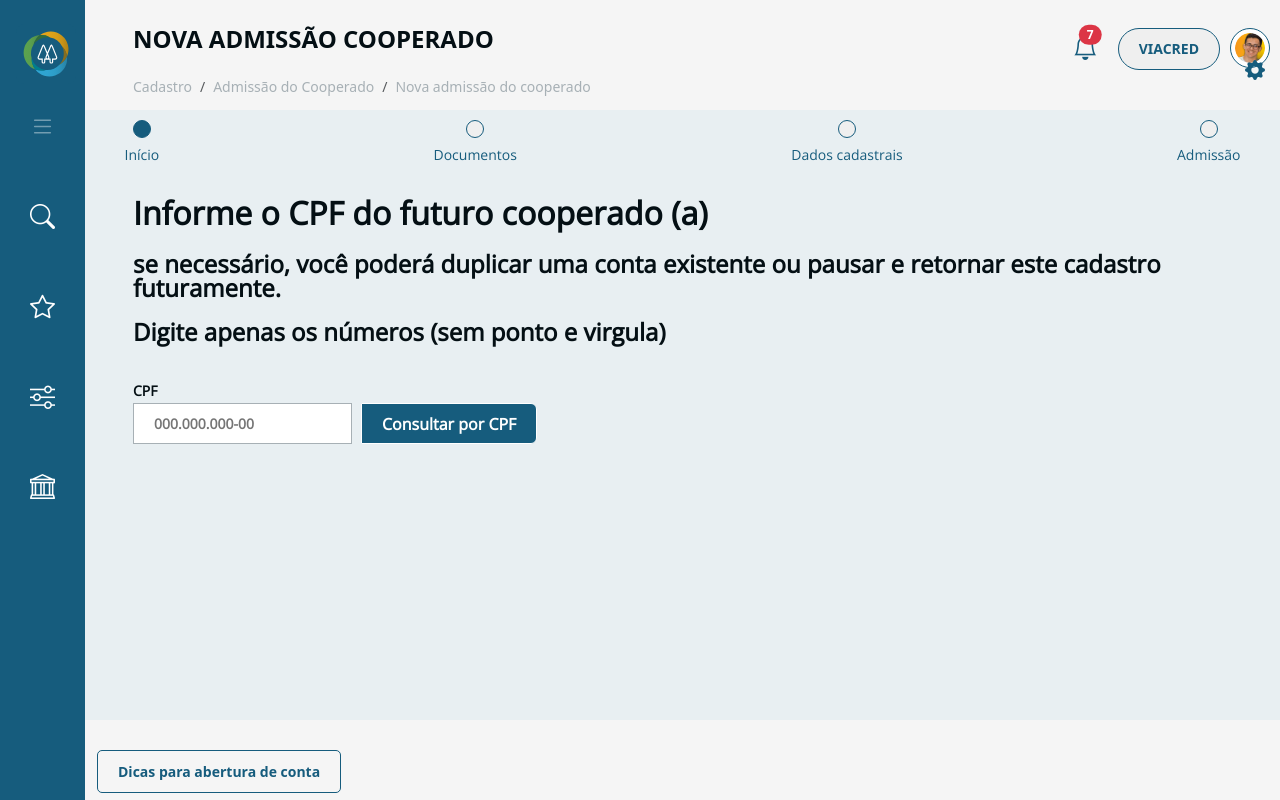
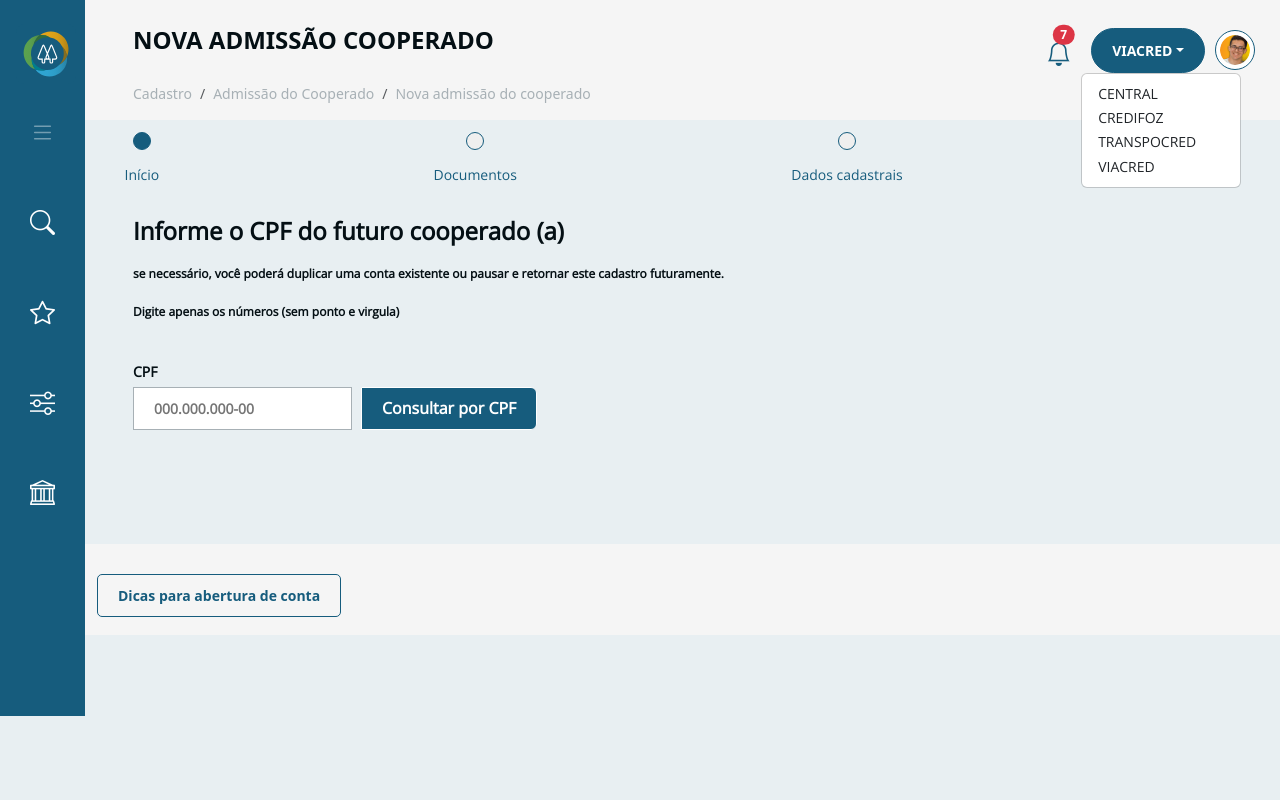
Before and after one commit to MarcosFerreira17/ailos-angular, an Angular app: page /home in a window 1280 px wide. Both pictures are taken after a click on the button "VIACRED". Built offline with nearby package versions, Linux system fonts and the light colour scheme.

Commit message:
add dropdown button

```diff
--- a/src/app/app.module.ts
+++ b/src/app/app.module.ts
@@ -7,6 +7,7 @@ import { AppComponent } from './app.component';
 import { SidebarComponent } from './shared/sidebar/sidebar.component';
 import { HeaderComponent } from './shared/header/header.component';
 import { HomeComponent } from './components/cooperative-admission/home/home.component';
+import { BsDropdownModule } from 'ngx-bootstrap/dropdown';
 
 @NgModule({
   declarations: [
@@ -20,6 +21,7 @@ import { HomeComponent } from './components/cooperative-admission/home/home.comp
     AppRoutingModule,
     BrowserAnimationsModule,
     CollapseModule.forRoot(),
+    BsDropdownModule.forRoot(),
   ],
   providers: [],
   bootstrap: [AppComponent],
--- a/src/app/components/cooperative-admission/home/home.component.html
+++ b/src/app/components/cooperative-admission/home/home.component.html
@@ -1,7 +1,6 @@
-<div class="main-content">
+<div class="main-container">
   <div class="container">
     <div class="steps">
-      <progress id="progress" value="0" max="100"></progress>
       <div class="step-item">
         <button
           class="step-button text-center"
@@ -120,6 +119,7 @@
     </div>
   </div>
 </div>
+
 <footer>
   <div class="container-fluid d-flex">
     <button class="btn-admissao btn-lg" *ngIf="isCollapsedCPF === false">
--- a/src/app/components/cooperative-admission/home/home.component.scss
+++ b/src/app/components/cooperative-admission/home/home.component.scss
@@ -1,14 +1,13 @@
-
-.main-content {
-  height: 75vh;
+.main-container {
   margin-top: 10px;
+  margin-bottom: 70px;
   background-color: var(--background);
   font-family: 'Open Sans', 'Roboto';
 }
 
 .title {
   margin-left: 3rem;
-  font-size: 32px;
+  font-size: 24px;
   font-weight: 700;
   color: var(--gray-scale1);
   margin-bottom: 20px;
@@ -16,7 +15,7 @@
 
 .description {
   font-family: 'Open Sans';
-  font-size: 24px;
+  font-size: 12px;
   font-weight: 600;
   color: var(--gray-scale1);
   margin-top: 20px;
@@ -81,7 +80,7 @@
 
 
 footer {
-  height:10vh;
+  height:91px;
   background-color: #f5f5f5;
 }
 
@@ -109,7 +108,6 @@ footer input{
 
 footer input:checked {
   background-color: var(--secondary-color);
-
 }
 
 .offcanvas-title{
--- a/src/app/shared/header/header.component.html
+++ b/src/app/shared/header/header.component.html
@@ -12,21 +12,41 @@
           </span>
         </a>
       </div>
-      <button type="button" class="btn-cred">VIACRED</button>
-
-      <div class="profile-img position-relative">
-        <a href="">
-          <img
-            src="assets/imgs/profile-pic.png"
-            class="img-fluid img-thumbnail"
-            alt="Profile picture"
-          />
-          <span
-            class="position-absolute top-100 start-50 translate-middle badge rounded-pill"
-          >
-            <i class="bi bi-gear-fill"></i>
-          </span>
-        </a>
+      <div class="btn-group" dropdown>
+        <button
+          id="button-basic"
+          dropdownToggle
+          type="button"
+          class="btn btn-cred dropdown-toggle"
+          aria-controls="dropdown-basic"
+        >
+          VIACRED<span class="caret"></span>
+        </button>
+        <ul
+          id="dropdown-basic"
+          *dropdownMenu
+          class="dropdown-menu"
+          role="menu"
+          aria-labelledby="button-basic"
+        >
+          <li role="menuitem"><a class="dropdown-item" href="#">CENTRAL</a></li>
+          <li role="menuitem">
+            <a class="dropdown-item" href="#">CREDIFOZ</a>
+          </li>
+          <li role="menuitem">
+            <a class="dropdown-item" href="#">TRANSPOCRED</a>
+          </li>
+          <li role="menuitem">
+            <a class="dropdown-item" href="#">VIACRED</a>
+          </li>
+        </ul>
+      </div>
+      <div class="profile-img">
+        <img
+          src="assets/imgs/profile-pic.png"
+          class="img-fluid img-thumbnail"
+          alt="Profile picture"
+        />
       </div>
     </div>
   </nav>
--- a/src/app/shared/header/header.component.scss
+++ b/src/app/shared/header/header.component.scss
@@ -26,6 +26,25 @@ header {
   margin-right: 10px;
 }
 
+.profile-img{
+  display: flex;
+  align-items: center;
+  margin-right: 15px;
+}
+
+.dropdown-item{
+  font-size: 14px;
+  font-family: 'Open Sans', 'Roboto';
+  font-weight: 400;
+  font-style: Regular;
+  line-height: 16.41px;
+}
+
+.dropdown-item:hover{
+  background-color: var(--tonal-variations6);
+  transition: background-color 0.2s ease-in-out;
+}
+
 .btn-cred{
   color: var(--primary-color);
   border: 1px solid var(--primary-color);
@@ -37,11 +56,11 @@ header {
   margin-left: 10px;
   margin-right: 10px;
 }
+.btn-cred:hover, .btn-cred:focus, .btn-cred:active, .btn-cred.active, .open > .dropdown-toggle.btn-cred {
+  background-color: var(--primary-color);
+  color: #fff;
+}
 
-.bi-gear-fill {
-  font-size: 20px;
-  color: var(--primary-color);
-}
 .profile-img img{
   width: 40px;
   height: 40px;
@@ -49,6 +68,7 @@ header {
   border-radius: 100%;
   margin-right: 10px;
   margin-top: 20px;
+
 }
 
 .breadcrumb-item {
--- a/src/app/shared/sidebar/sidebar.component.scss
+++ b/src/app/shared/sidebar/sidebar.component.scss
@@ -1,7 +1,7 @@
 nav {
   background-color: var(--primary-color);
   width: 85px;
-  height: 100vh;
+  height: 100% ;
   font-family: 'Open Sans';
 }
 
--- a/src/styles.scss
+++ b/src/styles.scss
@@ -15,8 +15,8 @@
   --primary-color: #165C7D;
   --secondary-color: #FFA300;
   --complementary-color2: #009ED0;
-  --complementary-color2: #00C246;
-  --complementary-color3: #007D8A;
+  --complementary-color3: #00C246;
+  --complementary-color4: #007D8A;
   --critical-scale1: rgb(193, 48, 24);
   --critical-scale2: #FFA300;
   --critical-scale3: #FCD610;
@@ -145,3 +145,6 @@ q:after {
   content: '';
   content: none;
 }
+
+/* Importing Bootstrap SCSS file. */
+@import "./node_modules/bootstrap/scss/bootstrap";
```
Also changed, not shown: package.json (line endings or trailing spaces).
